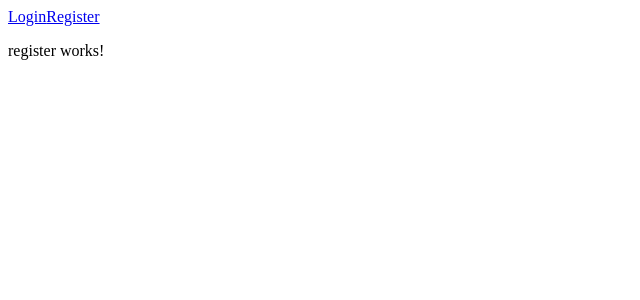
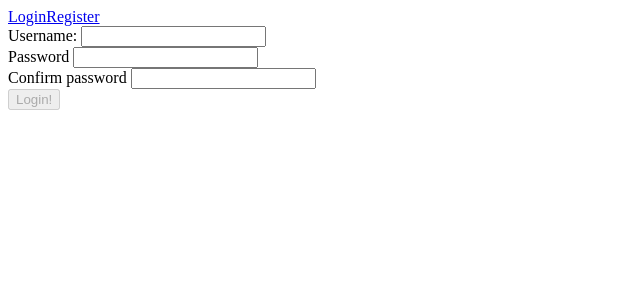
Before and after one commit to dunice-romanov/ng-playground, an Angular app in the folder ng-auth/: page /register in a window 1280 px wide. Shown: the top 300 px of the page, without its empty margins (0-640 px from the left). Built offline with nearby package versions, Linux system fonts and the light colour scheme.

Commit message:
added simple register and login components

```diff
--- a/ng-auth/src/app/authentication/containers/login/login.component.html
+++ b/ng-auth/src/app/authentication/containers/login/login.component.html
@@ -1,3 +1,25 @@
-<p>
-  login works!
-</p>
+<form [formGroup]="loginForm" (ngSubmit)="onSubmit()" novalidate>
+
+  <div>
+    <label>Username:
+      <input type="text" formControlName="username">
+    </label>
+    <div *ngIf="username.invalid  && (username.dirty || username.touched)">
+      Field is required
+    </div>
+  </div>
+
+  <div>
+    <label>Password
+      <input type="password" formControlName="password">
+    </label>
+    <div *ngIf="password.invalid  && (password.dirty || password.touched)">
+      Field is required
+    </div>
+  </div>
+
+  <button type="submit" [disabled]="loginForm.invalid || loading">Login!</button>
+
+</form>
+
+<div *ngIf="loginError">Login error</div>
--- a/ng-auth/src/app/authentication/containers/login/login.component.ts
+++ b/ng-auth/src/app/authentication/containers/login/login.component.ts
@@ -1,4 +1,9 @@
 import { Component, OnInit } from '@angular/core';
+
+import { FormBuilder, FormGroup, Validators } from '@angular/forms';
+
+import { Router } from '@angular/router';
+import { UserService } from '../../../core/_services/user.service';
 
 @Component({
   selector: 'app-login',
@@ -7,9 +12,60 @@ import { Component, OnInit } from '@angular/core';
 })
 export class LoginComponent implements OnInit {
 
-  constructor() { }
+  loginForm: FormGroup;
+
+  loginError: boolean = false;
+  loading: boolean = false;
+
+  constructor(
+    private formBuilder: FormBuilder,
+    private userService: UserService,
+    private router: Router,
+  ) { }
 
   ngOnInit() {
+    this._createForm();
+  }
+
+  onSubmit() {
+    if (this.loginForm.invalid) { return; }
+    this.loginError = false;
+    this.loading = true;
+    const { username, password } = this.loginForm.value;
+
+    this.userService.loginUser(username, password)
+      .subscribe(
+        value => {
+          this.router.navigate(['/register']);
+          this.loading = false;
+        },
+        error => {
+          this.loginError = true;
+          this.loading = false;
+        }
+      )
+
+  }
+
+  get username() {
+    return this.loginForm.get('username');
+  }
+
+  get password() {
+    return this.loginForm.get('password');
+  }
+
+  notEmpty(control) {
+    return control.value.trim().length ? null : {
+      notEmpty: true,
+    };
+  }
+
+  _createForm() {
+    this.loginForm = this.formBuilder.group({
+      username: ['', Validators.compose([Validators.required, this.notEmpty])],
+      password: ['', Validators.compose([Validators.required, this.notEmpty])],
+    })
   }
 
 }
--- a/ng-auth/src/app/authentication/containers/register/register.component.html
+++ b/ng-auth/src/app/authentication/containers/register/register.component.html
@@ -1,3 +1,37 @@
-<p>
-  register works!
-</p>
+<form [formGroup]="loginForm" (ngSubmit)="onSubmit()" novalidate>
+
+  <div>
+    <label>Username:
+      <input type="text" formControlName="username">
+    </label>
+    <div *ngIf="inputInvalid(username)">
+      Field is required
+    </div>
+  </div>
+
+
+  <div formGroupName="password">
+    <div>
+      <label>Password
+        <input type="password" formControlName="passwordOriginal">
+      </label>
+      <div *ngIf="inputInvalid(passwordOriginal)">
+        Field is required
+      </div>
+    </div>
+
+    <div>
+      <label>Confirm password
+        <input type="password" formControlName="passwordConfirm">
+      </label>
+      <div *ngIf="inputInvalid(passwordConfirm)">
+        Field is required
+      </div>
+    </div>
+  </div>
+
+  <button type="submit" [disabled]="loginForm.invalid || loading">Login!</button>
+
+</form>
+
+<div *ngIf="loginError">Login error</div>
--- a/ng-auth/src/app/authentication/containers/register/register.component.ts
+++ b/ng-auth/src/app/authentication/containers/register/register.component.ts
@@ -1,4 +1,9 @@
 import { Component, OnInit } from '@angular/core';
+
+import { FormBuilder, FormGroup, Validators } from '@angular/forms';
+
+import { Router } from '@angular/router';
+import { UserService } from '../../../core/_services/user.service';
 
 @Component({
   selector: 'app-register',
@@ -7,9 +12,83 @@ import { Component, OnInit } from '@angular/core';
 })
 export class RegisterComponent implements OnInit {
 
-  constructor() { }
+  loginForm: FormGroup;
+
+  loginError: boolean = false;
+  loading: boolean = false;
+
+  constructor(
+    private formBuilder: FormBuilder,
+    private userService: UserService,
+    private router: Router,
+  ) { }
 
   ngOnInit() {
+    this._createForm();
   }
 
+  onSubmit() {
+    if (this.loginForm.invalid) { return; }
+    this.loginError = false;
+    this.loading = true;
+    const { username, password } = this.loginForm.value;
+
+    this.userService.registerUser(username, password.passwordOriginal)
+      .subscribe(
+        value => {
+          this.router.navigate(['/login']);
+          this.loading = false;
+        },
+        error => {
+          this.loginError = true;
+          this.loading = false;
+        }
+      )
+  }
+
+  get username() {
+    return this.loginForm.get('username');
+  }
+
+  get password() {
+    return this.loginForm.get('password');
+  }
+
+  get passwordConfirm() {
+    return this.password.get('passwordConfirm');
+  }
+
+  get passwordOriginal() {
+    return this.password.get('passwordOriginal');
+  }
+
+  inputInvalid(input) {
+    return input.invalid  && (input.dirty || input.touched)
+  }
+
+  notEqual(group) {
+    const { passwordConfirm, passwordOriginal } = group.controls;
+    return passwordConfirm.value === passwordOriginal.value ?
+      null
+      :
+      { notEqual: true };
+  }
+
+  notEmpty(control) {
+    return control.value.trim().length ? null : {
+      notEmpty: true,
+    };
+  }
+
+  _createForm() {
+    this.loginForm = this.formBuilder.group({
+      username: ['', Validators.compose([Validators.required, this.notEmpty])],
+      password: this.formBuilder.group({
+        passwordOriginal: ['', Validators.compose([Validators.required, this.notEmpty])],
+        passwordConfirm: ['', Validators.compose([Validators.required, this.notEmpty])],
+      }, {
+        validator: this.notEqual,
+      })
+    })
+  }
 }
```
